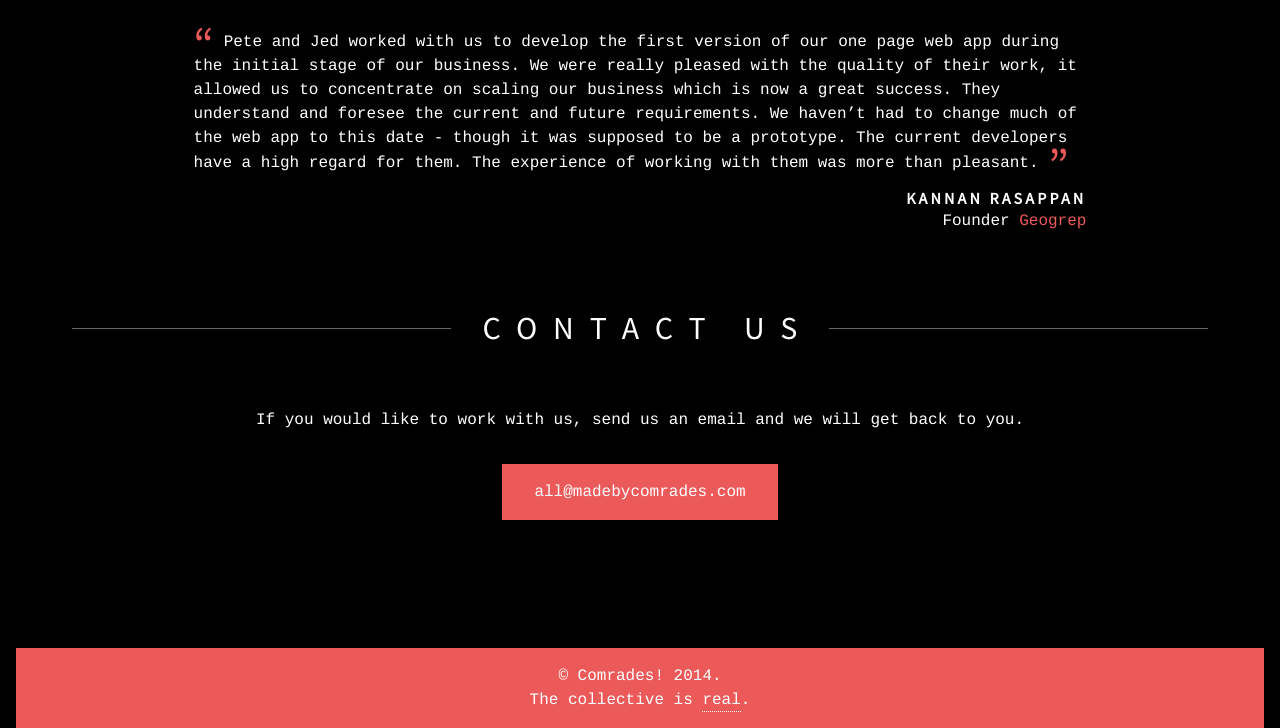
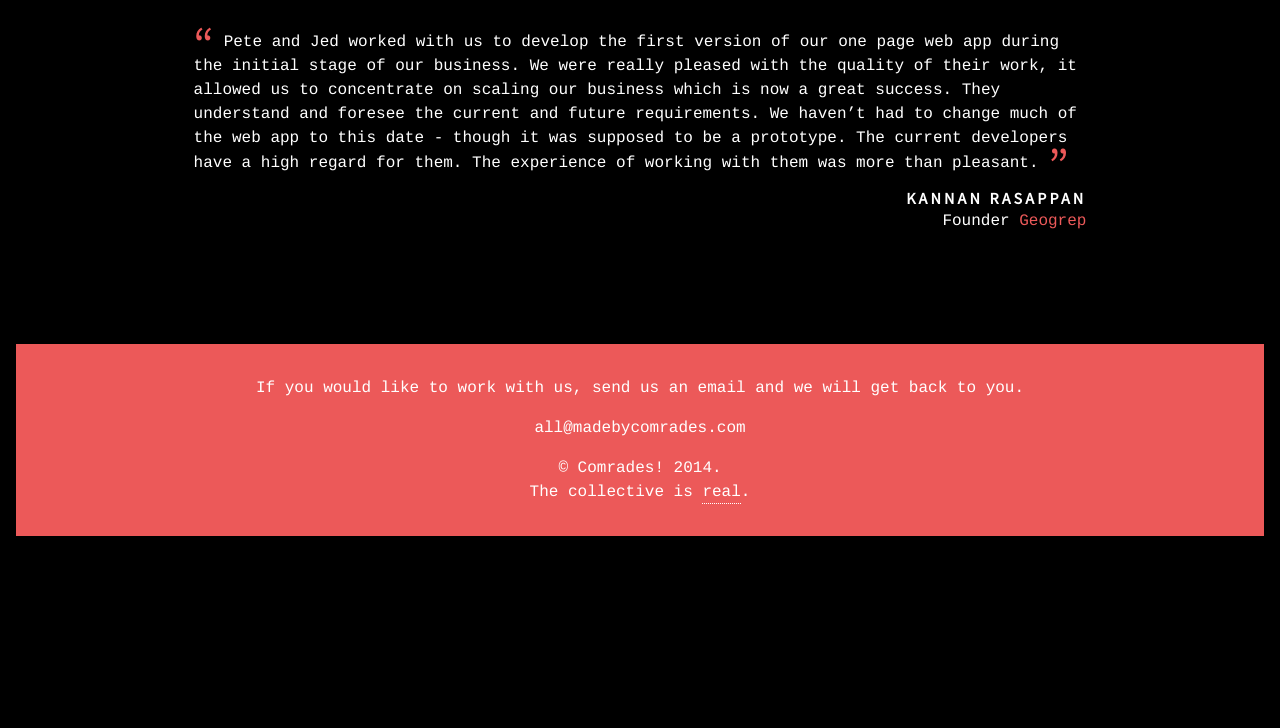
Before and after one commit to madebycomrades/madebycomrades.github.io, a plain HTML site: page index.html in a window 1280 px wide. Shown: the part 3155-3883 px from the top of the page. After the commit the page ends 3691 px from the top, so only its background shows below. Drawn offline with Linux system fonts and the light colour scheme.

Commit message:
Rework footer

```diff
--- a/assets/css/main.css
+++ b/assets/css/main.css
@@ -523,12 +523,11 @@ textarea {
 
     /* footer */
         footer {
-            padding:1em 1em 0 1em;
-            margin-top:2em;
+            padding: 1em 1em 0 1em;
         }
 
         footer .footer-inner {
-            padding:1em;
+            padding: 2em 1em;
             background:#ec5959;
             min-height:3em;
         }
--- a/index.html
+++ b/index.html
@@ -208,16 +208,12 @@
                 </div>
 
             </section>
-
-            <section class="row row--contact" id="contact">
-                <h2 class="fancy-heading"><span>Contact us</span></h2>
-                <p>If you would like to work with us, send us an email and we will get back to you.</p>
-                <p><a class="contact-btn transition" href="mailto:all@madebycomrades.com">all@madebycomrades.com</a></p>
-            </section>
         </div>
 
          <footer>
             <div class="footer-inner">
+                <p>If you would like to work with us, send us an email and we will get back to you.</p>
+                <p><a class="contact-btn transition" href="mailto:all@madebycomrades.com">all@madebycomrades.com</a></p>
                 <p>
                     &copy; Comrades!
                     <span class="year">2014</span>.
```
